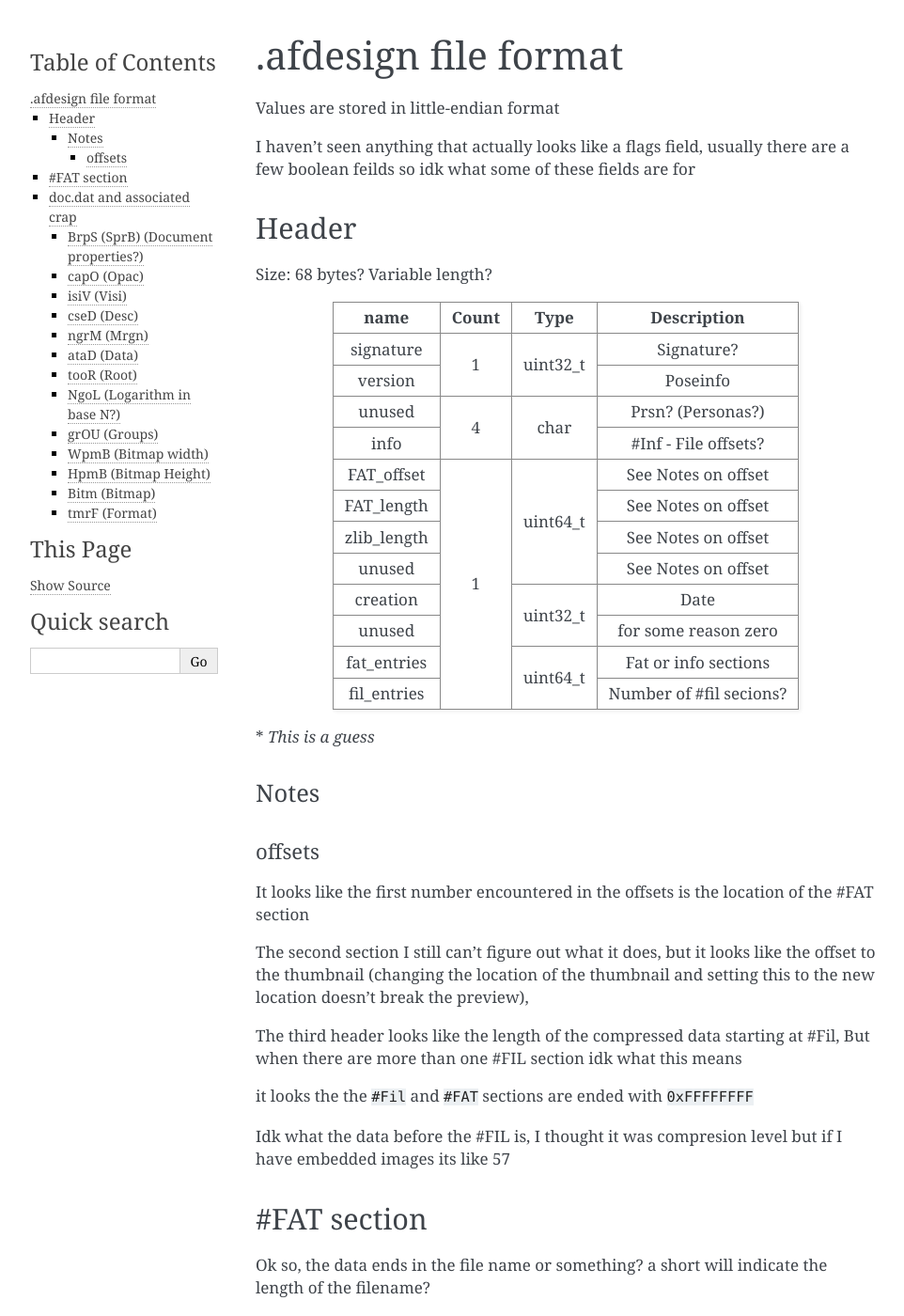
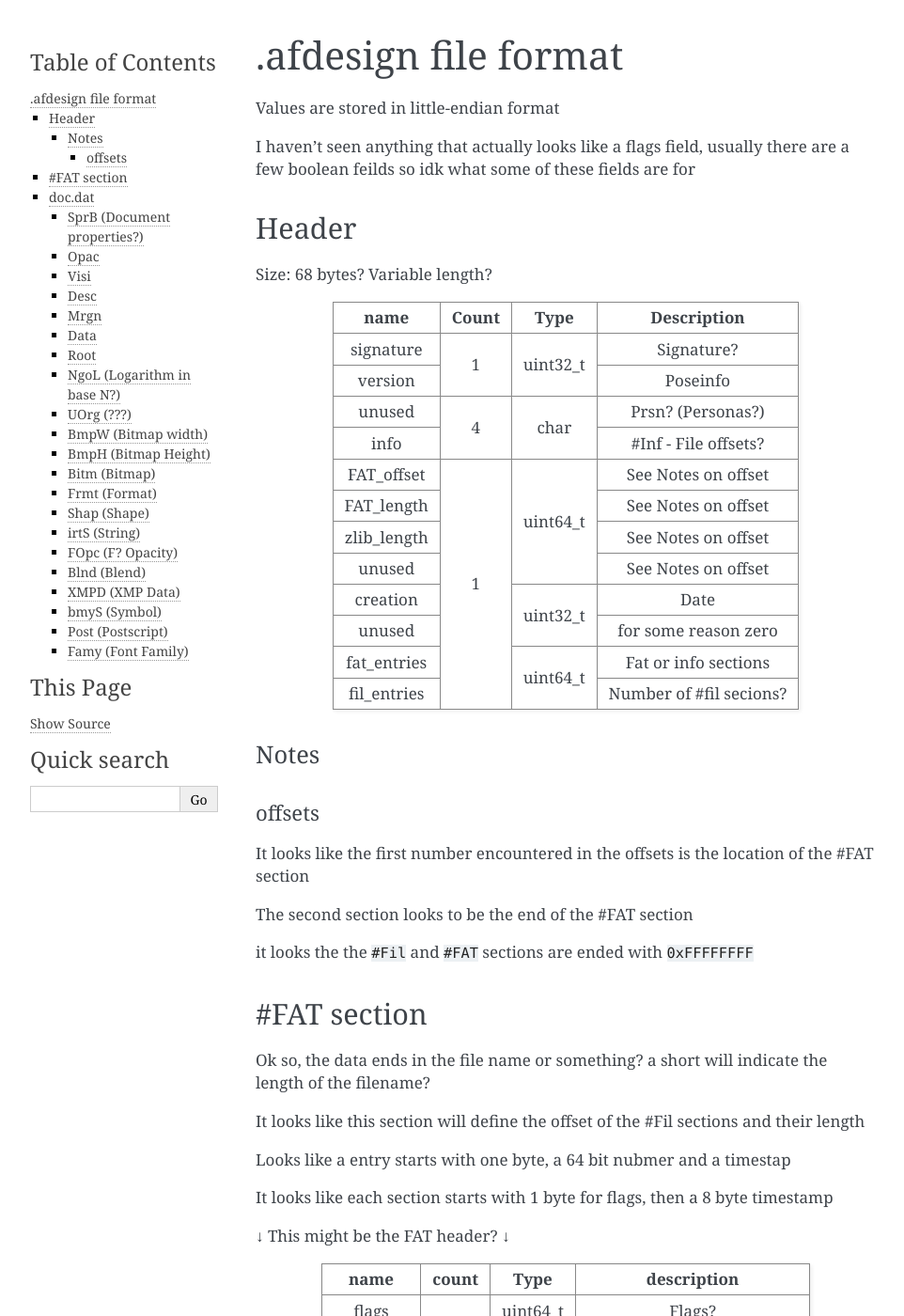
Before and after one commit to NickBeeuwsaert/AFDesignLoad, a Sphinx documentation site: the page built from doc/source/file_format.rst, in a window 1280 px wide and 1400 px high. Shown: the whole window at 94% size, without its empty margins (148-1110 px from the left). Built offline with Sphinx 7.4.7, drawn with Linux system fonts in a browser that asks for light colours; some of the changed text lies outside the part shown.

Commit message:
Added more test designs, added more documentation
Also added a file of constants I have so far

```diff
--- a/doc/source/file_format.rst
+++ b/doc/source/file_format.rst
@@ -41,7 +41,6 @@
 | fil\_entries   |         |             | Number of #fil secions?   |
 +----------------+---------+-------------+---------------------------+
 
-\* *This is a guess*
 
 Notes
 -----
@@ -52,19 +51,10 @@
 It looks like the first number encountered in the offsets is the
 location of the #FAT section
 
-The second section I still can't figure out what it does, but it looks
-like the offset to the thumbnail (changing the location of the thumbnail
-and setting this to the new location doesn't break the preview),
-
-The third header looks like the length of the compressed data starting
-at #Fil, But when there are more than one #FIL section idk what this
-means
+The second section looks to be the end of the #FAT section
 
 it looks the the ``#Fil`` and ``#FAT`` sections are ended with
 ``0xFFFFFFFF``
-
-Idk what the data before the #FIL is, I thought it was compresion level
-but if I have embedded images its like 57
 
 #FAT section
 ============
@@ -134,13 +124,13 @@
 | filename       |*fname\_len*| char        | The filename                           |
 +----------------+------------+-------------+----------------------------------------+
 
-doc.dat and associated crap
-===========================
+doc.dat
+=======
 
-It looks like the tags were converted to 32-bit integers to be stored
-(as they have some meaning when reversed) Also: Each tag looks to be
-preceded by a number, idk what that is for yet I'm not counting it until
-I know what its for....
+It looks like the tags are strings, but where stored in 32-bit integers
+when saved. The names of each chunk are reversed and are each characters long.
+
+They were probably stored something like this:
 
 .. code-block:: c
   :linenos:
@@ -160,10 +150,12 @@
     return 0;
   }
 
-I suspect there is some inspiration taken from the PNG file format with data in the capitalization of the chunk name
+It looks like the capitalization of the chunks do not matter to indicate flags,
+like the PNG format does.. So that's cool.
 
-BrpS (SprB) (Document properties?)
-----------------------------------
+
+SprB (Document properties?)
+---------------------------
 
 
 Total size: 36 bytes
@@ -183,8 +175,8 @@
 | height|       |           | Height                        |
 +-------+-------+-----------+-------------------------------+
 
-capO (Opac)
------------
+Opac
+----
 
 Total size: 8 bytes
 
@@ -196,8 +188,8 @@
 | opacity   |         | float       | The opacity of the element   |
 +-----------+---------+-------------+------------------------------+
 
-isiV (Visi)
------------
+Visi
+----
 
 Total Size: 5 Bytes
 
@@ -209,8 +201,8 @@
 | visible   |         | bool        | visibility of the element   |
 +-----------+---------+-------------+-----------------------------+
 
-cseD (Desc)
------------
+Desc
+----
 
 Total Size: variable (smallest is 6 bytes)
 
@@ -224,29 +216,30 @@
 | name   | *size*  | char        | The name of the Desc   |
 +--------+---------+-------------+------------------------+
 
-ngrM (Mrgn)
------------
+Mrgn
+----
 
 This field is speculation, I haven't gotten time to look at it yet But,
-based on the size of the data I am assuming. the order may be incorrect
-(assuming it follows the order like CSS...) Total size: 36bytes
+based on the size of the data I am assuming.
+
+Total size: 36bytes
 
 +----------+---------+----------+-----------------+
 | name     | count   | type     | Descrpition     |
 +==========+=========+==========+=================+
 | Mrgn     |         | char     | The Tag         |
 +----------+         +----------+-----------------+
-| top      |         |          | Top margin      |
+| left     |         |          | left margin     |
 +----------+         +          +-----------------+
-| left     |    1    |          | Left margin     |
+| top      |    1    |          | top margin      |
 +----------+         +  double  +-----------------+
-| bottom   |         |          | Bottom margin   |
+| right    |         |          | right margin    |
 +----------+         +          +-----------------+
-| right    |         |          | Right margin    |
+| bottom   |         |          | bottom margin   |
 +----------+---------+----------+-----------------+
 
-ataD (Data)
------------
+Data
+----
 
 Total Size: variable (smallest is 6 bytes)
 
@@ -260,8 +253,8 @@
 | data   | *size*  | byte        | The data             |
 +--------+---------+-------------+----------------------+
 
-tooR (Root)
------------
+Root
+----
 
 Speculation, again. Presumably the offset of the root node Total Size: 8
 bytes
@@ -279,11 +272,11 @@
 Ok, to be honest I have no clue what this means. I don't know how long it is,
 as I can't figure out where the length is specified
 
-grOU (Groups)
+UOrg (???)
 -------------
-Groups?
+User organization? maybe the layers?
 
-WpmB (Bitmap width)
+BmpW (Bitmap width)
 -------------------
 Width of a bitmap
 
@@ -296,7 +289,7 @@
 +----------+---------+-------------+-----------------------+
 
 
-HpmB (Bitmap Height)
+BmpH (Bitmap Height)
 --------------------
 Height of a bitmap
 
@@ -322,7 +315,7 @@
 +----------+---------+-------------+-----------------------+
 
 
-tmrF (Format)
+Frmt (Format)
 -------------
 
 +----------+---------+-------------+-----------------------+
@@ -332,3 +325,83 @@
 +----------+---------+-------------+-----------------------+
 | flag     |    1    | unit32_t    | Format?               |
 +----------+---------+-------------+-----------------------+
+
+Shap (Shape)
+------------
+Shape info? I tried creating a test document with several shapes. But there were only one of these....
+
+irtS (String)
+-------------
+
++----------+---------+-------------+-----------------------+
+| name     |  count  | type        | Descrpition           |
++==========+=========+=============+=======================+
+| tag      |    1    | uint32_t    | Stri                  |
++----------+---------+-------------+-----------------------+
+
+FOpc (F? Opacity)
+-----------------
+
++----------+---------+-------------+-----------------------+
+| name     |  count  | type        | Descrpition           |
++==========+=========+=============+=======================+
+| tag      |    1    |  uint32_t   | FOpc                  |
++----------+---------+-------------+-----------------------+
+| opacity  |    1    |  float      |                       |
++----------+---------+-------------+-----------------------+
+
+Blnd (Blend)
+------------
+
+Layer mode? Blending mode? Blendy blend blend.
+
+
+XMPD (XMP Data)
+---------------
+
+The XMP Data
+
++----------+---------+-------------+-----------------------+
+| name     |  count  | type        | Descrpition           |
++==========+=========+=============+=======================+
+| tag      |    1    |  uint32_t   | XMPD                  |
++----------+---------+-------------+-----------------------+
+| length   |    1    |  uint32_t   | Length of the XMP     |
+|          |         |             | data                  |
++----------+---------+-------------+-----------------------+
+| data     |*length* | char        | XML String            |
++----------+---------+-------------+-----------------------+
+
+bmyS (Symbol)
+-------------
+
+
+Post (Postscript)
+-----------------
+Post script name of a font
+
++----------+---------+-------------+-----------------------+
+| name     |  count  | type        | Descrpition           |
++==========+=========+=============+=======================+
+| tag      |    1    |  uint32_t   | Post                  |
++----------+---------+-------------+-----------------------+
+| length   |    1    |  uint32_t   | Length of the font    |
+|          |         |             | name                  |
++----------+---------+-------------+-----------------------+
+| name     |*length* | char        |                       |
++----------+---------+-------------+-----------------------+
+
+Famy (Font Family)
+------------------
+Font family of a font
+
++----------+---------+-------------+-----------------------+
+| name     |  count  | type        | Descrpition           |
++==========+=========+=============+=======================+
+| tag      |    1    |  uint32_t   | Famy                  |
++----------+---------+-------------+-----------------------+
+| length   |    1    |  uint32_t   | Length of the font    |
+|          |         |             | family name           |
++----------+---------+-------------+-----------------------+
+| Family   |*length* |  char       |                       |
++----------+---------+-------------+-----------------------+
```
Also changed, not shown: 5 other files.
